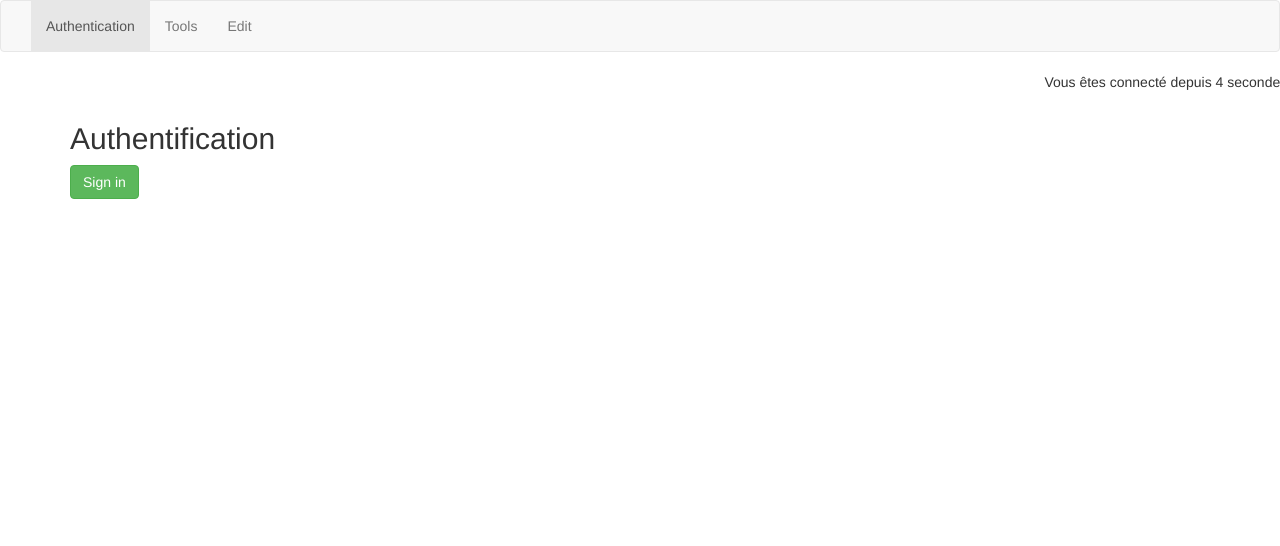
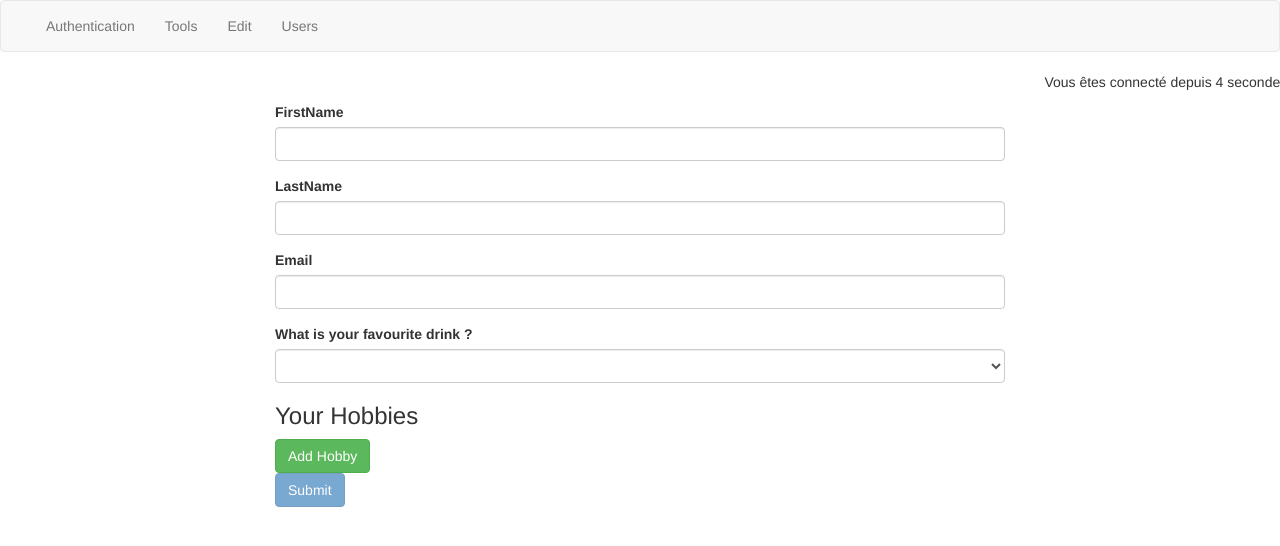
Before and after one commit to ln56b/Angular-ToolApp-OC, an Angular app: page /add in a window 1280 px wide. Before the commit this address led to /auth. Shown: the top 546 px of the page. Built offline with nearby package versions, Linux system fonts and the light colour scheme.

Commit message:
added reactive form

```diff
--- a/src/app/app.component.html
+++ b/src/app/app.component.html
@@ -11,6 +11,7 @@
         </li>
         <li routerLinkActive="active"><a routerLink="tools">Tools</a></li>
         <li routerLinkActive="active"><a routerLink="edit">Edit</a></li>
+        <li routerLinkActive="active"><a routerLink="users">Users</a></li>
       </ul>
     </div>
   </div>
--- /dev/null
+++ b/src/app/models/User.model.ts
@@ -0,0 +1,9 @@
+export class User {
+  constructor(
+    public firstName: string,
+    public lastName: string,
+    public email: string,
+    public drinkPreference: string,
+    public hobbies?: string[]
+  ) {}
+}
--- /dev/null
+++ b/src/app/new-user/new-user.component.html
@@ -0,0 +1,57 @@
+<div class="col-sm-8 col-sm-offset-2">
+  <form [formGroup]="userForm" (ngSubmit)="onSubmitForm()">
+    <div class="form-group">
+      <label for="firstName">FirstName</label>
+      <input
+        type="text"
+        id="firstName"
+        class="form-control"
+        formControlName="firstName"
+      />
+    </div>
+    <div class="form-group">
+      <label for="lastName">LastName</label>
+      <input
+        type="text"
+        id="lastName"
+        class="form-control"
+        formControlName="lastName"
+      />
+    </div>
+    <div class="form-group">
+      <label for="email">Email</label>
+      <input
+        type="text"
+        id="email"
+        class="form-control"
+        formControlName="email"
+      />
+    </div>
+    <div class="form-group">
+      <label for="drinkPreference">What is your favourite drink ?</label>
+      <select
+        id="drinkPreference"
+        class="form-control"
+        formControlName="drinkPreference"
+      >
+        <option value="jus d\'orange">Orange juice</option>
+        <option value="jus de mangue">Apple juice</option>
+      </select>
+    </div>
+    <div formArrayName="hobbies">
+      <h3>Your Hobbies</h3>
+      <div
+        class="form-group"
+        *ngFor="let hobbyControl of getHobbies().controls; let i = index"
+      >
+        <input type="text" class="form-control" [formControlName]="i" />
+      </div>
+      <button type="button" class="btn btn-success" (click)="onAddHobby()">
+        Add Hobby
+      </button>
+    </div>
+    <button type="submit" class="btn btn-primary" [disabled]="userForm.invalid">
+      Submit
+    </button>
+  </form>
+</div>
--- /dev/null
+++ b/src/app/new-user/new-user.component.ts
@@ -0,0 +1,56 @@
+import { Component, OnInit } from "@angular/core";
+import { FormArray, FormBuilder, FormGroup, Validators } from "@angular/forms";
+import { Router } from "@angular/router";
+import { User } from "../models/User.model";
+import { UserService } from "../services/user.service";
+
+@Component({
+  selector: "app-new-user",
+  templateUrl: "./new-user.component.html",
+  styleUrls: ["./new-user.component.scss"],
+})
+export class NewUserComponent implements OnInit {
+  userForm: FormGroup;
+
+  constructor(
+    private fb: FormBuilder,
+    private userService: UserService,
+    private router: Router
+  ) {}
+
+  getHobbies() {
+    return this.userForm.get("hobbies") as FormArray;
+  }
+
+  onAddHobby() {
+    const newHobbyControl = this.fb.control("", Validators.required);
+    this.getHobbies().push(newHobbyControl);
+  }
+
+  ngOnInit(): void {
+    this.initForm();
+  }
+
+  initForm() {
+    this.userForm = this.fb.group({
+      firstName: ["", Validators.required],
+      lastName: ["", Validators.required],
+      email: ["", [Validators.required, Validators.email]],
+      drinkPreference: ["", [Validators.required]],
+      hobbies: this.fb.array([]),
+    });
+  }
+
+  onSubmitForm() {
+    const formValue = this.userForm.value;
+    const newUser = new User(
+      formValue.firstName,
+      formValue.lastName,
+      formValue.email,
+      formValue.drinkPreference,
+      formValue.hobbies ? formValue.hobbies : []
+    );
+    this.userService.addUser(newUser);
+    this.router.navigate(["/users"]);
+  }
+}
--- /dev/null
+++ b/src/app/services/user.service.ts
@@ -0,0 +1,24 @@
+import { Subject } from "rxjs";
+import { User } from "../models/User.model";
+
+export class UserService {
+  private users: User[] = [
+    {
+      firstName: "James",
+      lastName: "Smith",
+      email: "john@smith.com",
+      drinkPreference: "Coke",
+      hobbies: ["Cycling", "Skiing"],
+    },
+  ];
+  userSubject = new Subject<User[]>();
+
+  emitUsers() {
+    this.userSubject.next(this.users.slice());
+  }
+
+  addUser(user) {
+    this.users.push(user);
+    this.emitUsers();
+  }
+}
--- /dev/null
+++ b/src/app/user-list/user-list.component.html
@@ -0,0 +1,12 @@
+<a routerLink="/add"> New user</a>
+<ul class="list-group">
+  <li class="list-group-item" *ngFor="let user of users">
+    <h3>{{ user.firstName }} {{ user.lastName }}</h3>
+    <p>{{ user.email }}</p>
+    <p>This user likes {{ user.drinkPreference }}</p>
+    <p *ngIf="user.hobbies && user.hobbies.length">
+      This user has the following hobbies :
+      <span *ngFor="let hobby of user.hobbies">{{ hobby }} - </span>
+    </p>
+  </li>
+</ul>
--- /dev/null
+++ b/src/app/user-list/user-list.component.ts
@@ -0,0 +1,29 @@
+import { Component, OnDestroy, OnInit } from "@angular/core";
+import { Subscription } from "rxjs";
+import { User } from "../models/User.model";
+import { UserService } from "../services/user.service";
+
+@Component({
+  selector: "app-user-list",
+  templateUrl: "./user-list.component.html",
+  styleUrls: ["./user-list.component.scss"],
+})
+export class UserListComponent implements OnInit, OnDestroy {
+  users: User[];
+  userSubscription: Subscription;
+
+  constructor(private userService: UserService) {}
+
+  ngOnInit(): void {
+    this.userSubscription = this.userService.userSubject.subscribe(
+      (users: User[]) => {
+        this.users = users;
+      }
+    );
+    this.userService.emitUsers();
+  }
+
+  ngOnDestroy() {
+    this.userSubscription.unsubscribe();
+  }
+}
```
Also changed, not shown: src/app/app.module.ts (+21 -3 lines), src/app/new-user/new-user.component.scss (added), src/app/user-list/user-list.component.scss (added).
